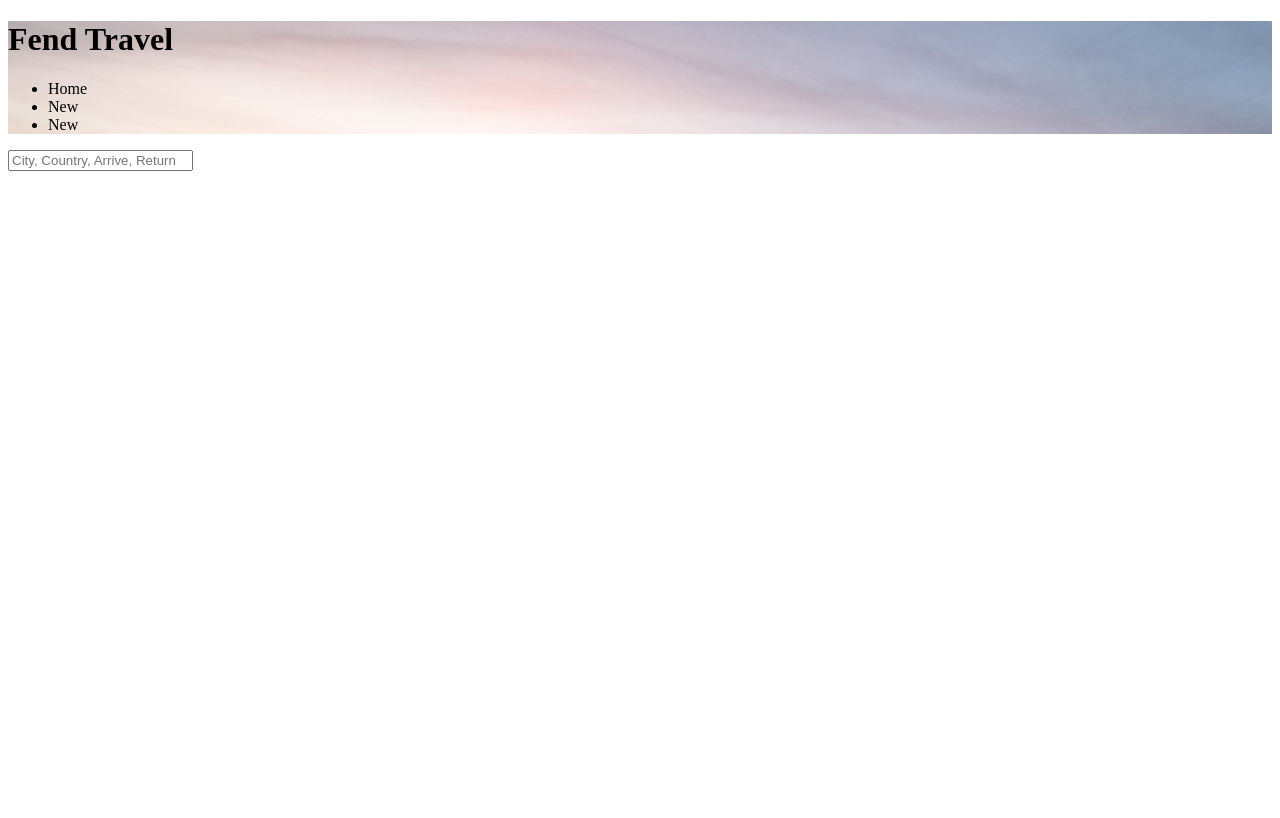
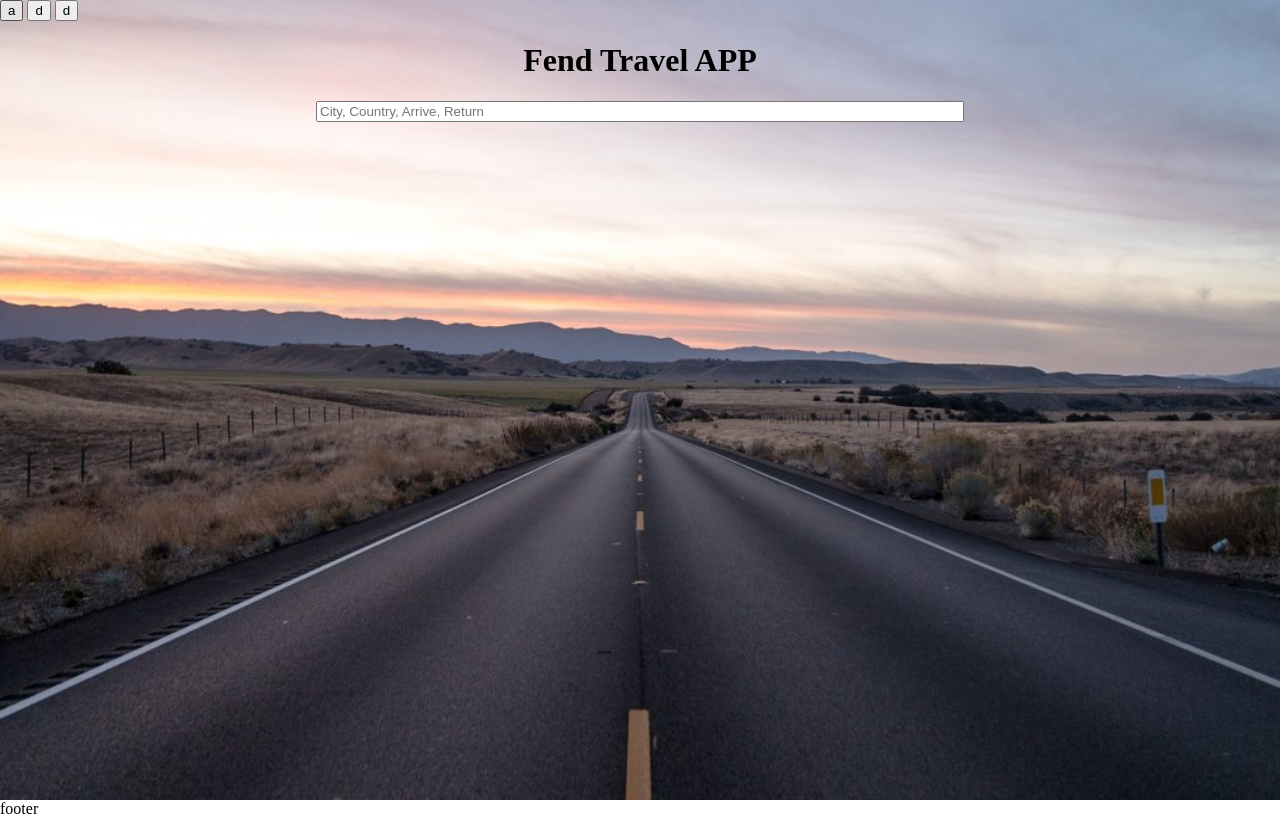
Before and after one commit to andrevms/Travel-App, a website built with webpack: page src/client/views/index.html in a window 1280 px wide. Built offline with nearby package versions, Linux system fonts and the light colour scheme.

Commit message:
feat: ProtoType Layout

```diff
--- a/package.json
+++ b/package.json
@@ -7,7 +7,7 @@
     "test": "echo \"Error: no test specified\" && exit 1",
     "start": "node ./src/server/index.js",
     "build-prod": "webpack --config webpack.prod.js",
-    "build-dev" : "webpack-dev-server  --config webpack.dev.js --open",
+    "build-dev": "webpack-dev-server  --config webpack.dev.js --open"
   },
   "repository": {
     "type": "git",
--- a/src/client/index.js
+++ b/src/client/index.js
@@ -1,5 +1,6 @@
+//css
 import './styles/header.scss'
-
-
+import './styles/base.scss'
 //Images
 import header from './images/header.jpg';
+//js
--- /dev/null
+++ b/src/client/styles/base.scss
@@ -0,0 +1,24 @@
+$header-img: url('../images/header.jpg');
+
+body {
+    display: grid;
+    margin: 0px;
+    width: 100vw;
+    height: 100vh;
+}
+
+.container-view {
+    background: $header-img no-repeat;
+    background-position: center;
+    background-size: cover;
+    height: 100vh;
+}
+
+label {
+    display: block;
+    text-align: center;
+}
+
+#name {
+    width: 50vw;
+}
--- a/src/client/styles/header.scss
+++ b/src/client/styles/header.scss
@@ -1,3 +1,6 @@
 header {
-    background-image: url('../images/header.jpg');
+
+    h1 {
+        text-align: center;
+    }
 }
--- a/src/client/views/index.html
+++ b/src/client/views/index.html
@@ -4,21 +4,21 @@
        <title>Fend Travel</title>
     </head>
     <body>
+        <div class="container-view">
             <header>
-            <h1>Fend Travel</h1>
                 <nav>
-                <ul>
-                    <li>Home</li>
-                    <li>New</li>
-                    <li>New</li>
-                </ul>
+                    <button>a</button>
+                    <button>d</button>
+                    <button>d</button>
                 </nav>
+                <h1>Fend Travel APP</h1>
             </header>
             <main>
                 <label for="name">
                     <input type="text" id="name" name="user_name" placeholder="City, Country, Arrive, Return">
                 </label>
             </main>
-        <footer></footer>
+        </div>
+        <footer>footer</footer>
     </body>
 </html>
```
Also changed, not shown: src/server/index.js (+41 -0 lines). Lines whose indentation alone changed are shown as unchanged.
